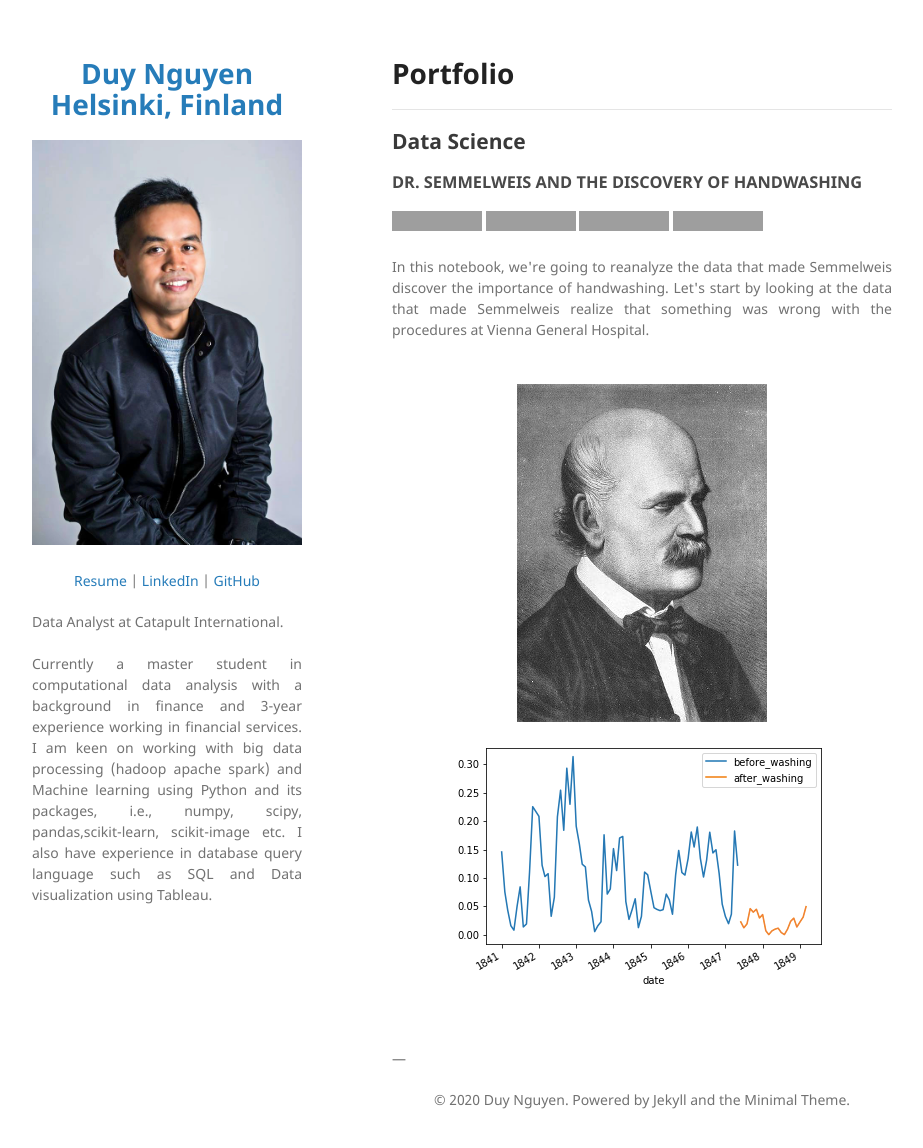
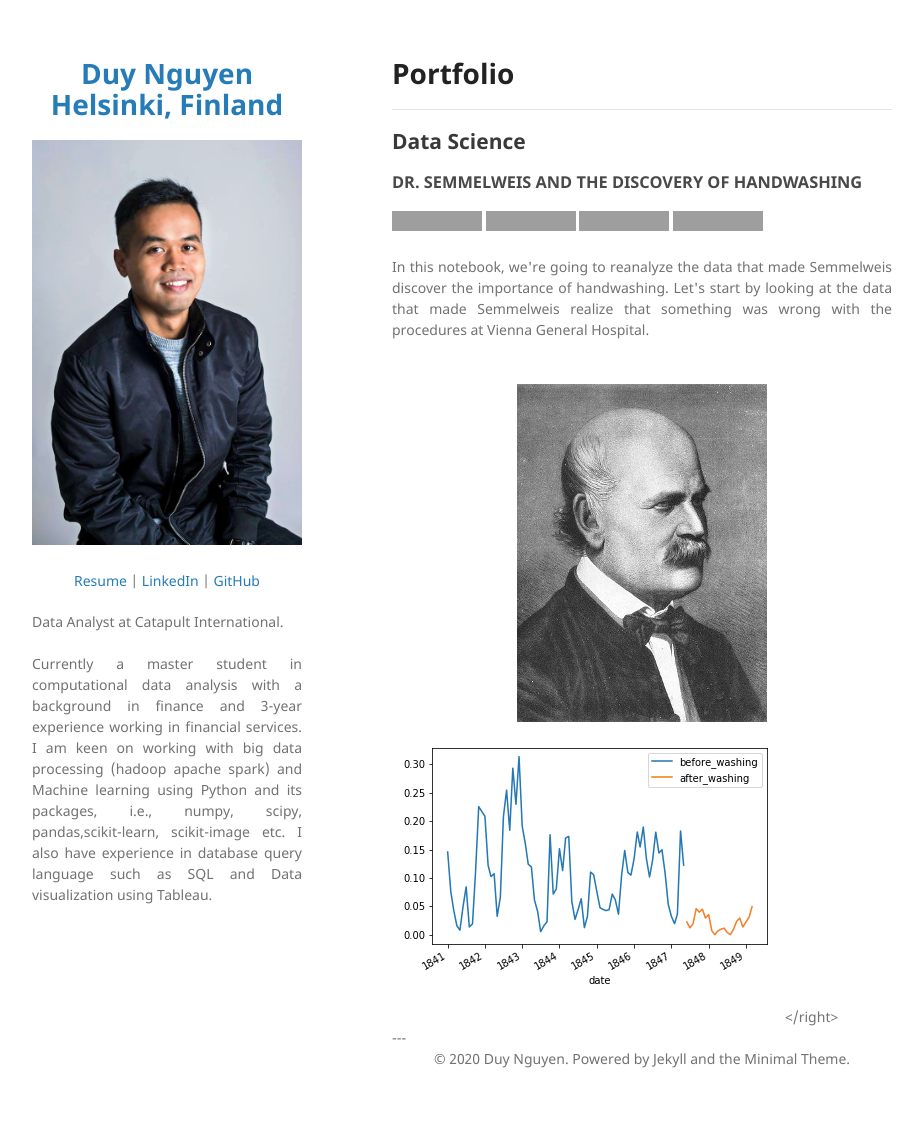
Before and after one commit to duy7590/duy7590.github.io, a Jekyll site: the page built from index.md, in a window 1280 px wide and 1160 px high. Shown: the top 1148 px of the window, without its empty margins (178-1101 px from the left). Built offline with Jekyll 4.4.1, drawn with Linux system fonts in a browser that asks for light colours; our own code applies the rules of GitHub Pages for plain Markdown files; grey boxes are pictures that could not be loaded.

Commit message:
Update index.md

```diff
--- a/index.md
+++ b/index.md
@@ -11,7 +11,7 @@
 <div style="text-align: justify">In this notebook, we're going to reanalyze the data that made Semmelweis discover the importance of handwashing. Let's start by looking at the data that made Semmelweis realize that something was wrong with the procedures at Vienna General Hospital.</div>
 <br>
 <center><img src="images/Semmelweis.png"/></center>
-<center><img src="images/handwashing.png"/></center>
+<ight><img src="images/handwashing.png"/></right>
 <br>
 ---
 <center>© 2020 Duy Nguyen. Powered by Jekyll and the Minimal Theme.</center>
```
